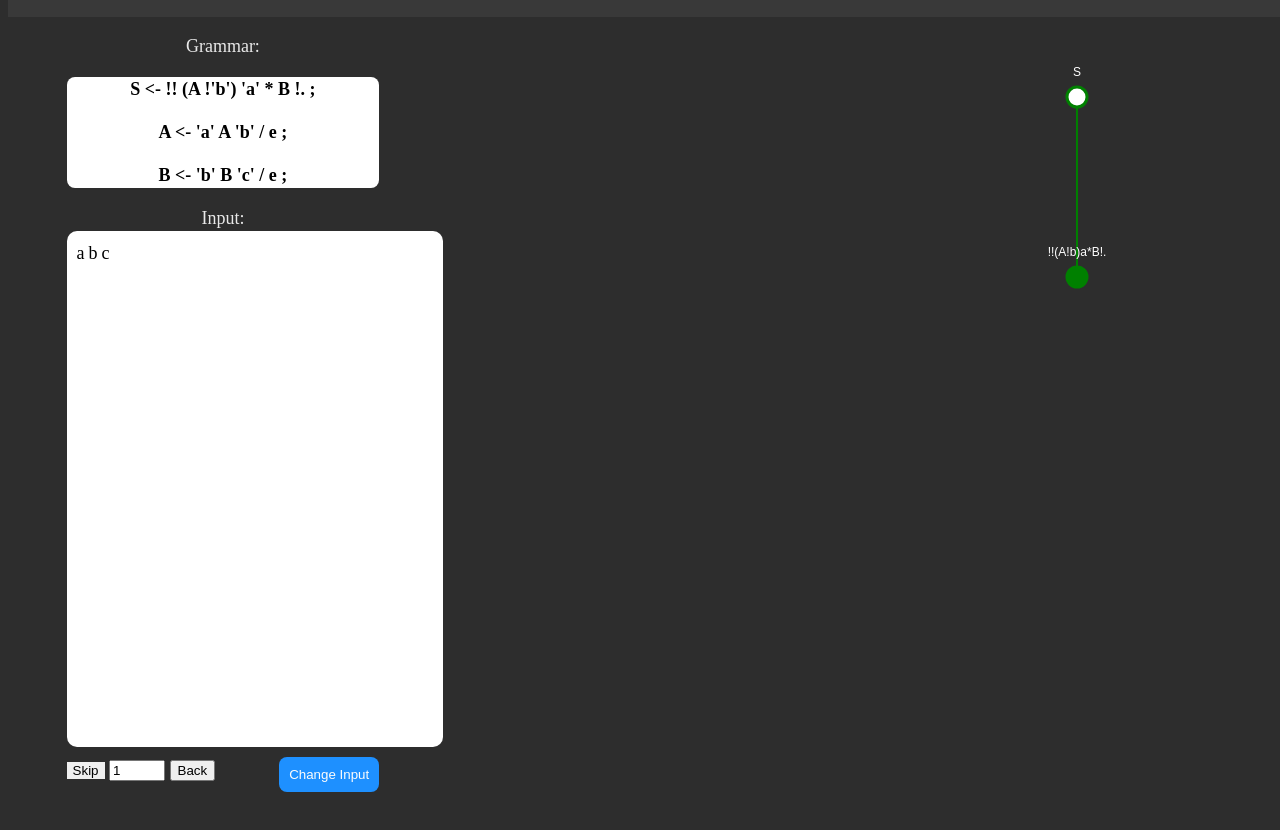
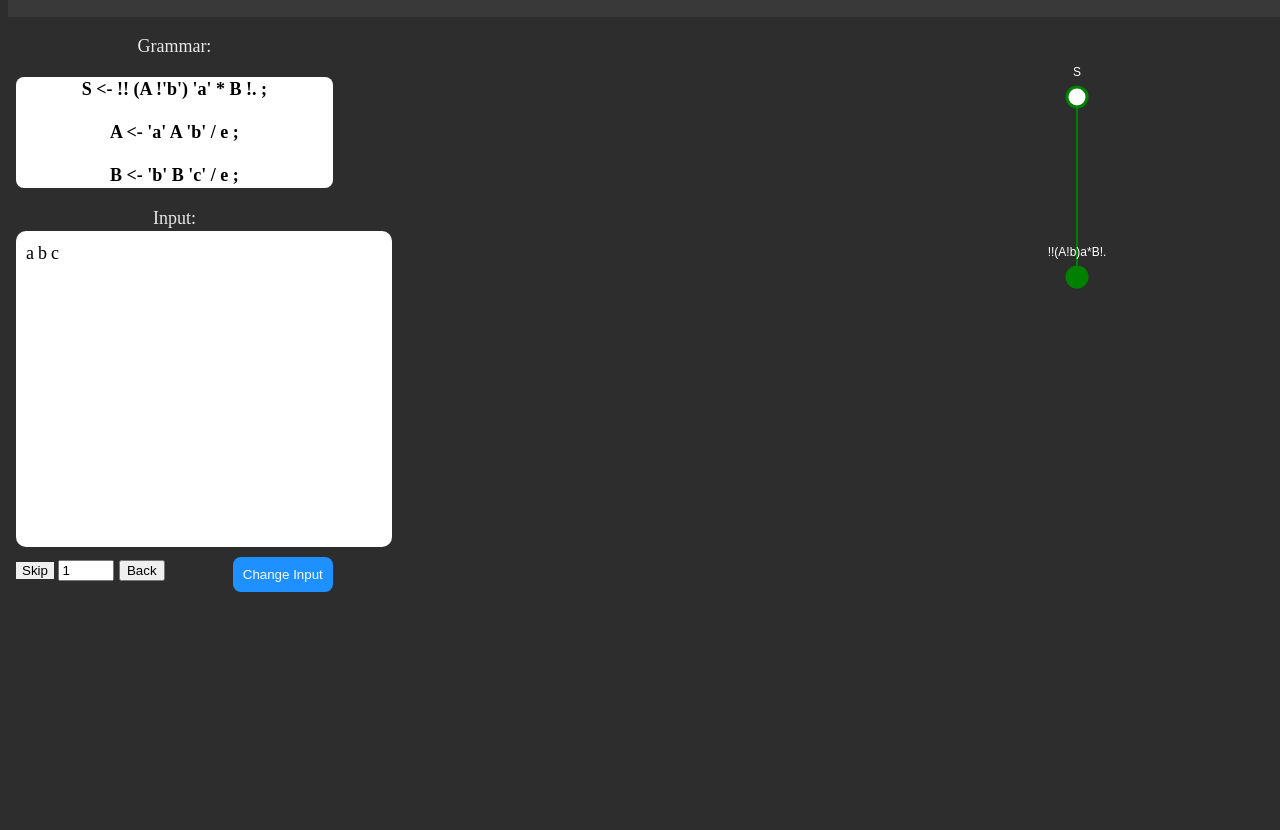
Before and after one commit to lives-group/vpeg, a plain HTML site: page pages/output-debug.html in a window 1280 px wide. Shown: the part 80-910 px from the top of the page. Drawn offline with nearby package versions, Linux system fonts and the light colour scheme.

Commit message:
Resolvendo o problema do container preso

```diff
--- a/css/style.css
+++ b/css/style.css
@@ -23,7 +23,7 @@ body {
 
 
 .table-container {
-  /* position: fixed; */
+  position: fixed;
   width: 30%;
   box-sizing: border-box;
   padding: 10px;
@@ -187,7 +187,7 @@ p {
   margin-right: 20px;
   z-index: -1;
   width: 360px;
-  height: 500px;
+  height: 300px;
 }
 
 /* Ao clicar no input, arrumar a borda */
```
